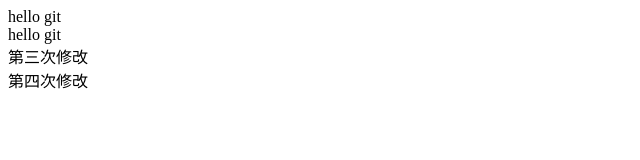
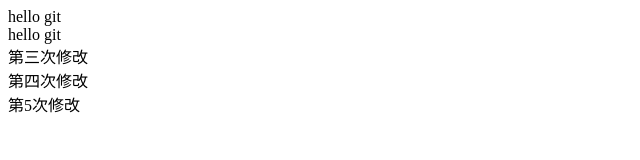
Before and after one commit to xiaojinbu/test-demo, a plain HTML site: page index.html in a window 1280 px wide. Shown: the whole page, without its empty margins (0-640 px from the left). Drawn offline with Linux system fonts and the light colour scheme.

Commit message:
第5次修改了index.html

```diff
--- a/index.html
+++ b/index.html
@@ -13,5 +13,6 @@
   <div>hello git</div>
    <div>第三次修改</div>
    <div>第四次修改</div>
+   <div>第5次修改</div>
  </body>
 </html>
```
